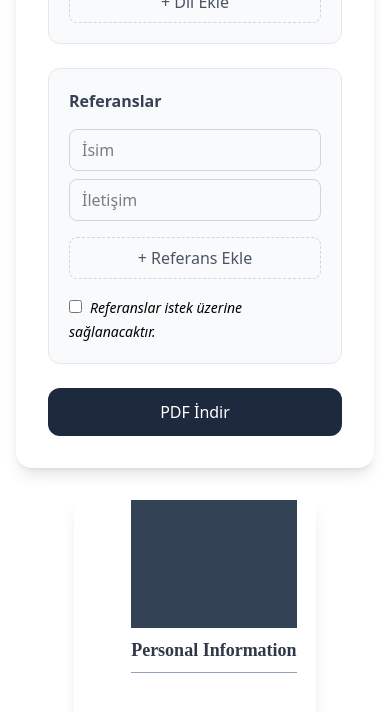
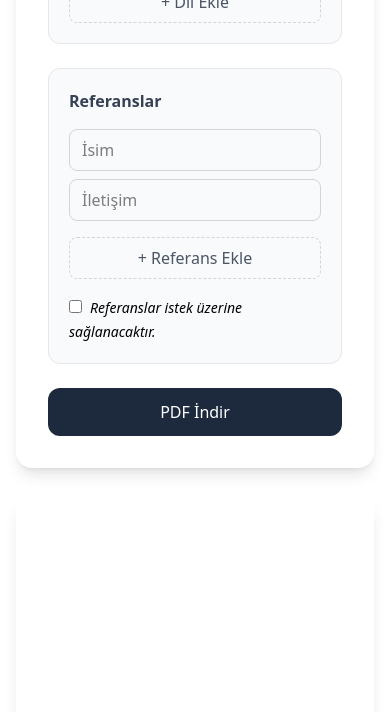
Before and after one commit to sevvalkarahan/CV_creation_page_with_next.js, a Next.js app: page / in a window 390 px wide. Shown: the part 2375-3087 px from the top of the page. Built offline with nearby package versions, Linux system fonts and the light colour scheme.

Commit message:
responsive design was edited

```diff
--- a/app/page.js
+++ b/app/page.js
@@ -148,7 +148,7 @@ const CreateCV = () => {
 
   return (
 
-    <div className="max-w-7xl mx-auto w-full flex flex-col lg:flex-row gap-8 px-4">
+    <div className="mx-auto w-full flex flex-col lg:flex-row gap-8 px-4">
 
       {/* FORM */}
       <div className="w-full lg:w-1/2 bg-white p-8 rounded-2xl shadow-lg space-y-6">
@@ -495,17 +495,19 @@ const CreateCV = () => {
 
       {/* CV PREVIEW */}
       <div className="w-full lg:w-1/2 flex justify-center">
-        <div className="sticky top-0 lg:top-6">
+        <div className="sticky top-0 lg:top-6 w-full">
           <div id="cv"
-            className="bg-white w-full max-w-[210mm] shadow-lg"
+            className="bg-white w-full max-w-[210mm] lg:w-[210mm] shadow-lg"
             style={{
               minHeight: "297mm",
-              padding: "0mm 5mm 0mm 15mm",
+              padding: "0mm 5mm 0mm 5mm",
               fontFamily: "Times New Roman",
               fontSize: "9pt"
             }}
           >
-            <div className="flex w-full h-32 mt-0 mb-2" style={{ backgroundColor: '#334155', color: 'white' }}>
+            {
+              (photo || cvData.name || cvData.title) && (
+                <div className="flex w-full h-32 mx-0 mt-0 mb-2" style={{ backgroundColor: '#334155', color: 'white' }}>
 
                   <div>
                     {photo && (
@@ -519,9 +521,14 @@ const CreateCV = () => {
                   <div className="flex flex-col items-center justify-center ml-5">
                     <h1 className="text-3xl font-bold">{cvData.name}</h1>
                     <p className="mb-4 italic">{cvData.title}</p>
+
                   </div>
                 </div>
+              )
+            }
 
+            {
+              (cvData.email || cvData.phone || cvData.adress || cvData.linkedin || cvData.github || cvData.webLink) && (
                 <div>
                   <h1 className="font-bold text-lg my-2" style={{ color: '#303846' }}>Personal Information</h1>
                   <hr style={{ color: '#90a1b9' }} />
@@ -572,6 +579,11 @@ const CreateCV = () => {
 
 
                 </div>
+              )
+            }
+
+
+
 
             {cvData.about && (
               <section className="mb-4">
```
Lines whose indentation alone changed are shown as unchanged.
